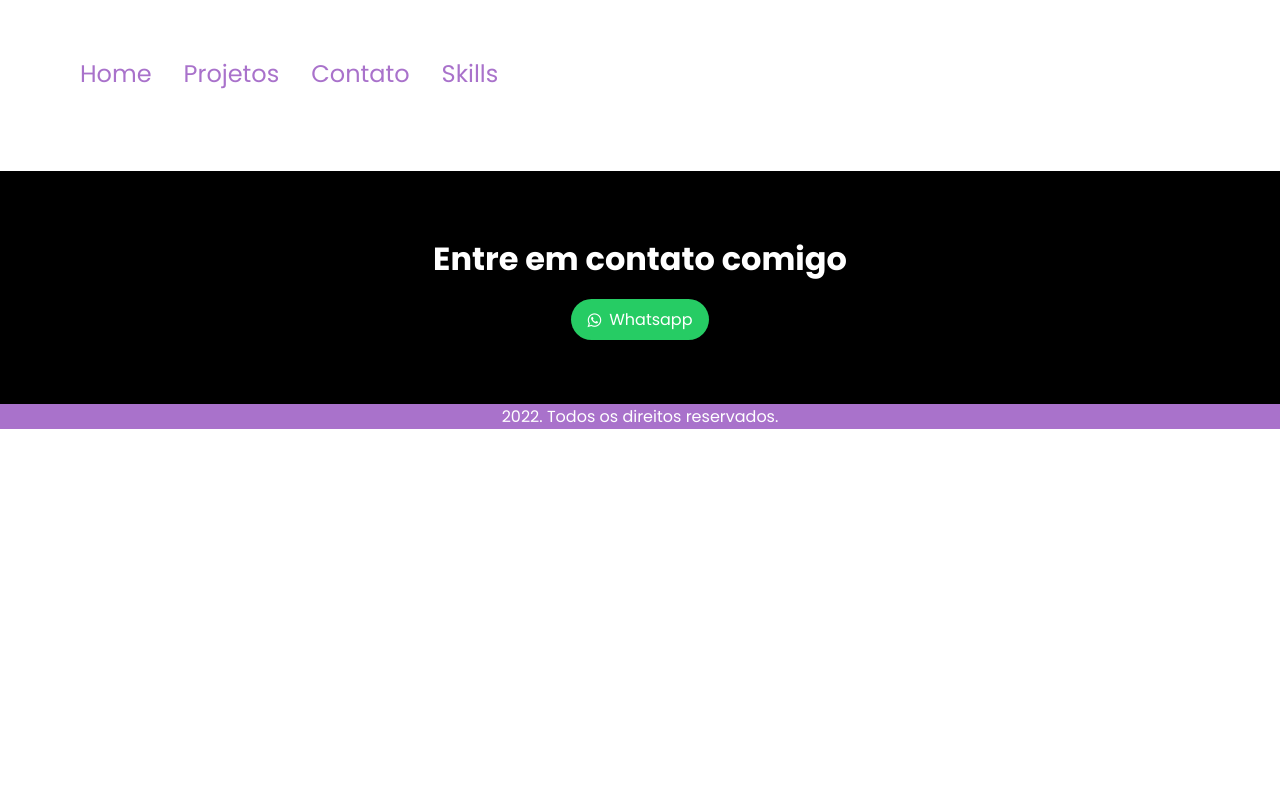
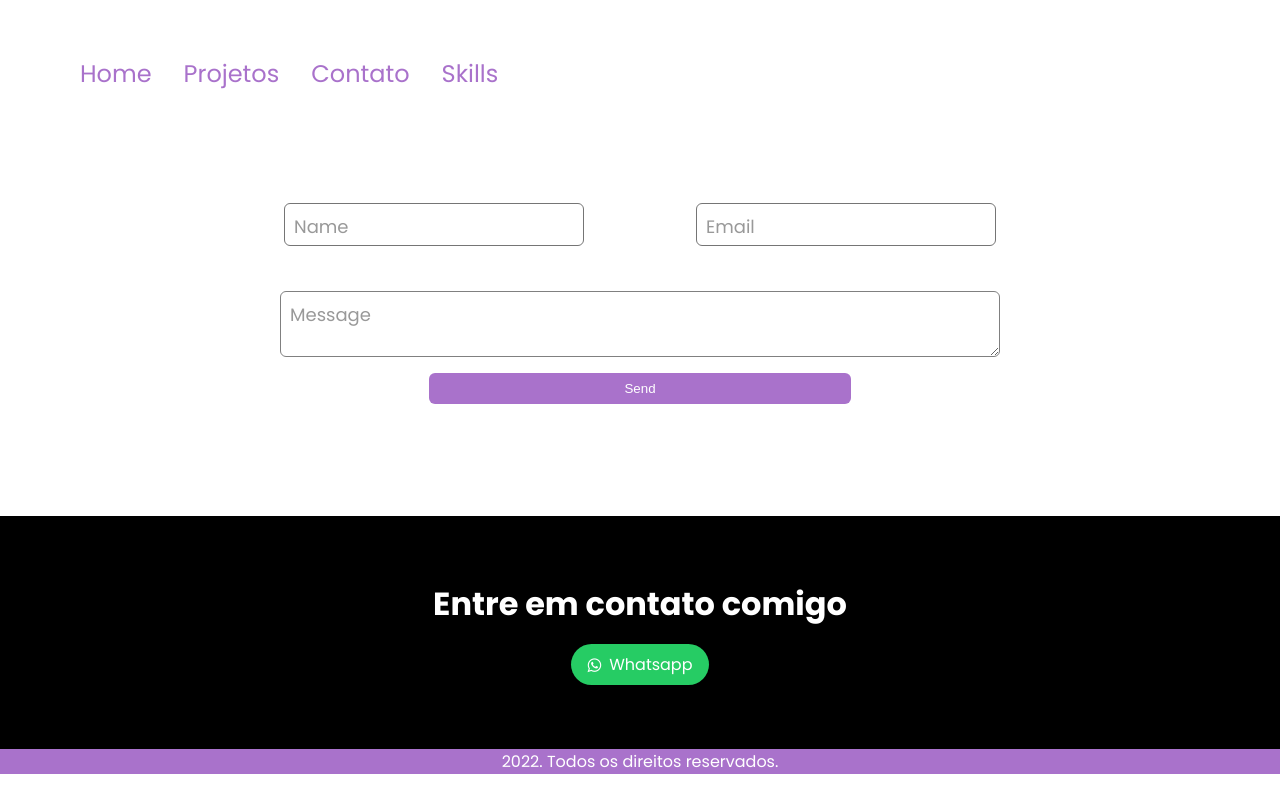
Before and after one commit to BrunoVigel/ReactPortfolio, a React (Vite) app: page /contato in a window 1280 px wide. Built offline with nearby package versions, Linux system fonts and the light colour scheme.

Commit message:
contact page

```diff
--- a/package.json
+++ b/package.json
@@ -8,6 +8,7 @@
     "preview": "vite preview"
   },
   "dependencies": {
+    "axios": "^0.27.1",
     "font-awesome": "^4.7.0",
     "react": "^17.0.2",
     "react-dom": "^17.0.2",
--- a/src/App.jsx
+++ b/src/App.jsx
@@ -7,6 +7,7 @@ import { Projetos } from './Pages/Projetos'
 import { Footer } from './components/Footer'
 
 function App() {
+
 
   return (
     <div className="App">
--- a/src/Pages/Contato/index.jsx
+++ b/src/Pages/Contato/index.jsx
@@ -1,9 +1,14 @@
 import { Header } from "../../components/Header";
+import {ContactForm } from "../../components/ContactForm";
+import './style.css'
 
 export function Contato() {
     return (
         <>
             <Header />
+            <section id="contato" className="container">
+                <ContactForm />
+            </section>
         </>
     )
 }
--- a/src/Pages/Contato/style.css
+++ b/src/Pages/Contato/style.css
@@ -0,0 +1,3 @@
+#contato {
+
+}
--- a/src/Pages/SkillsPage/index.jsx
+++ b/src/Pages/SkillsPage/index.jsx
@@ -1,10 +1,12 @@
 
 import "../../components/Skills/style.css";
+import {Header} from '../../components/Header'
 
 
 export function SkillsPage() {
   return (
     <>
+      <Header />
       <section className="container" id="skills">
         <h2>Skills</h2>
         <div className="cards">
--- /dev/null
+++ b/src/components/ContactForm/index.jsx
@@ -0,0 +1,77 @@
+import React, { useState } from "react";
+import './style.css'
+
+export function ContactForm() {
+  const [query, setQuery] = useState({
+    name: "",
+    email: ""
+  });
+
+  // Update inputs value
+  const handleParam = () => (e) => {
+    const name = e.target.name;
+    const value = e.target.value;
+    setQuery((prevState) => ({
+      ...prevState,
+      [name]: value
+    }));
+  };
+  // Form Submit function
+  const formSubmit = (e) => {
+    e.preventDefault();
+    const formData = new FormData();
+    Object.entries(query).forEach(([key, value]) => {
+      formData.append(key, value);
+    });
+    fetch("https://getform.io/f/04db34b0-ef9a-4157-a011-933a098255c9", {
+      method: "POST",
+      body: formData
+    }).then(() => setQuery({ name: "", email: "", message: "" }));
+  };
+  return (
+    <div className="ContactForm">
+      <form onSubmit={formSubmit}>
+        <div className="input-info">
+          <div className="group">
+            <input
+              type="text"
+              name="name"
+              required
+              className="form-control"
+              value={query.name}
+              onChange={handleParam()}
+            />
+            <span className="highlight"></span>
+            <span className="bar"></span>
+            <label htmlFor="name">Name</label>
+          </div>
+          <div className="group">
+            <input
+              type="email"
+              name="email"
+              required
+              className="form-control"
+              value={query.email}
+              onChange={handleParam()}
+            />
+            <span className="highlight"></span>
+            <span className="bar"></span>
+            <label htmlFor="email">Email</label>
+          </div>
+        </div>
+        <div className="group-message">
+          <textarea
+            type="text"
+            name="message"
+            required
+            className="form-control"
+            value={query.message}
+            onChange={handleParam()}
+          />
+          <label htmlFor="message">Message</label>
+        </div>
+        <button className="submit" type="submit">Send</button>
+      </form>
+    </div>
+  );
+}
--- /dev/null
+++ b/src/components/ContactForm/style.css
@@ -0,0 +1,171 @@
+.ContactForm form {
+    background-color: white;
+    padding: 2rem;
+    display: flex;
+    flex-direction: column;
+    align-items: center;
+}
+
+.ContactForm form .input-info {
+    display: flex;
+}
+
+.ContactForm form .input-info .group {
+    position: relative;
+    margin-bottom: 45px;
+}
+
+.ContactForm form .input-info .group:nth-child(1) {
+    margin-right: 7rem;
+}
+
+.ContactForm form input {
+    font-size:1.125rem;
+    padding:10px;
+    width:100%;
+    border:1px solid #757575;
+    border-radius: 6px;
+}
+
+.ContactForm form input:focus {
+    outline: none;
+    border: 1px solid #a972cb;
+}
+
+.ContactForm label {
+    color:#999;
+    font-size:18px;
+    font-weight:normal;
+    position:absolute;
+    pointer-events:none;
+    left:10px;
+    top:10px;
+    transition:0.2s ease all;
+    -moz-transition:0.2s ease all;
+    -webkit-transition:0.2s ease all;
+}
+
+.ContactForm form input:focus ~ label, .ContactForm form input:valid ~ label {
+    top: -10px;
+    left: 10px;
+    font-size: 14px;
+    color: #a972cb;
+    background-color: white;
+    border-radius: 6px;
+    z-index: 999;
+}
+
+.ContactForm form .group-message textarea:focus ~ label, .ContactForm form .group-message textarea:valid ~ label {
+    top: -10px;
+    left: 10px;
+    font-size: 14px;
+    color: #a972cb;
+    background-color: white;
+    border-radius: 6px;
+    z-index: 999;
+}
+
+.ContactForm form .bar {
+    position:relative;
+    display:block;
+    width:300px;
+}
+
+.ContactForm form .bar:before, .ContactForm form .bar:after {
+    content:'';
+    height:2px;
+    width:0;
+    bottom:1px;
+    position:absolute;
+    background:#a972cb;
+    transition:0.2s ease all;
+    -moz-transition:0.2s ease all;
+    -webkit-transition:0.2s ease all;
+}
+
+.ContactForm form .bar:before {
+    left: 50%
+}
+
+.ContactForm form .bar:after {
+    right: 50%;
+}
+
+.ContactForm form input:focus ~ .bar:before, .ContactForm form input:focus ~ .bar:after {
+    width: 50%;
+}
+
+.ContactForm form .highlight {
+    position:absolute;
+    height:60%;
+    width:100px;
+    top:25%;
+    left:0;
+    pointer-events:none;
+    opacity:0.5;
+}
+
+.ContactForm form input:focus .highlight {
+    -webkit-animation:inputHighlighter 0.3s ease;
+    -moz-animation:inputHighlighter 0.3s ease;
+    animation:inputHighlighter 0.3s ease;
+}
+
+@keyframes inputHighlighter {
+    from { background:#a972cb; }
+    to 	{ width:0; background:transparent; }
+}
+
+.ContactForm form .group-message {
+    position: relative;
+    width: 45rem;
+}
+
+.ContactForm form .group-message textarea {
+    display: block;
+    width: 100%;
+    font-size: 1.2rem;
+    border: 1px solid gray;
+    border-radius: 6px;
+    padding: 10px;
+    outline: none;
+}
+
+.ContactForm form .group-message textarea:focus {
+    border: 1px solid #a972cb;
+}
+
+.ContactForm form .group-message textarea:focus ~ label {
+    font-size: 14px;
+    top: -10px;
+    left: 10px;
+    background-color: white;
+    color: #a972cb;
+}
+
+.ContactForm form .group-message label {
+    position: absolute;
+    left:10px;
+    top:10px;
+    color:#999;
+    font-size:18px;
+    font-weight:normal;
+    pointer-events:none;
+    transition: .2s;
+}
+
+.ContactForm form button {
+    border: none;
+      background-color: #a972cb;
+      color: white;
+      padding: 0.5rem 1rem;
+      border-radius: 6px;
+      margin-top: 1rem;
+      width: 40%;
+      cursor: pointer;
+      transition: .2s;
+}
+
+.ContactForm form button:hover {
+    background-color: #9061ae;
+}
```
Also changed, not shown: 1 other file (tests, documents, lock files or other folders).
